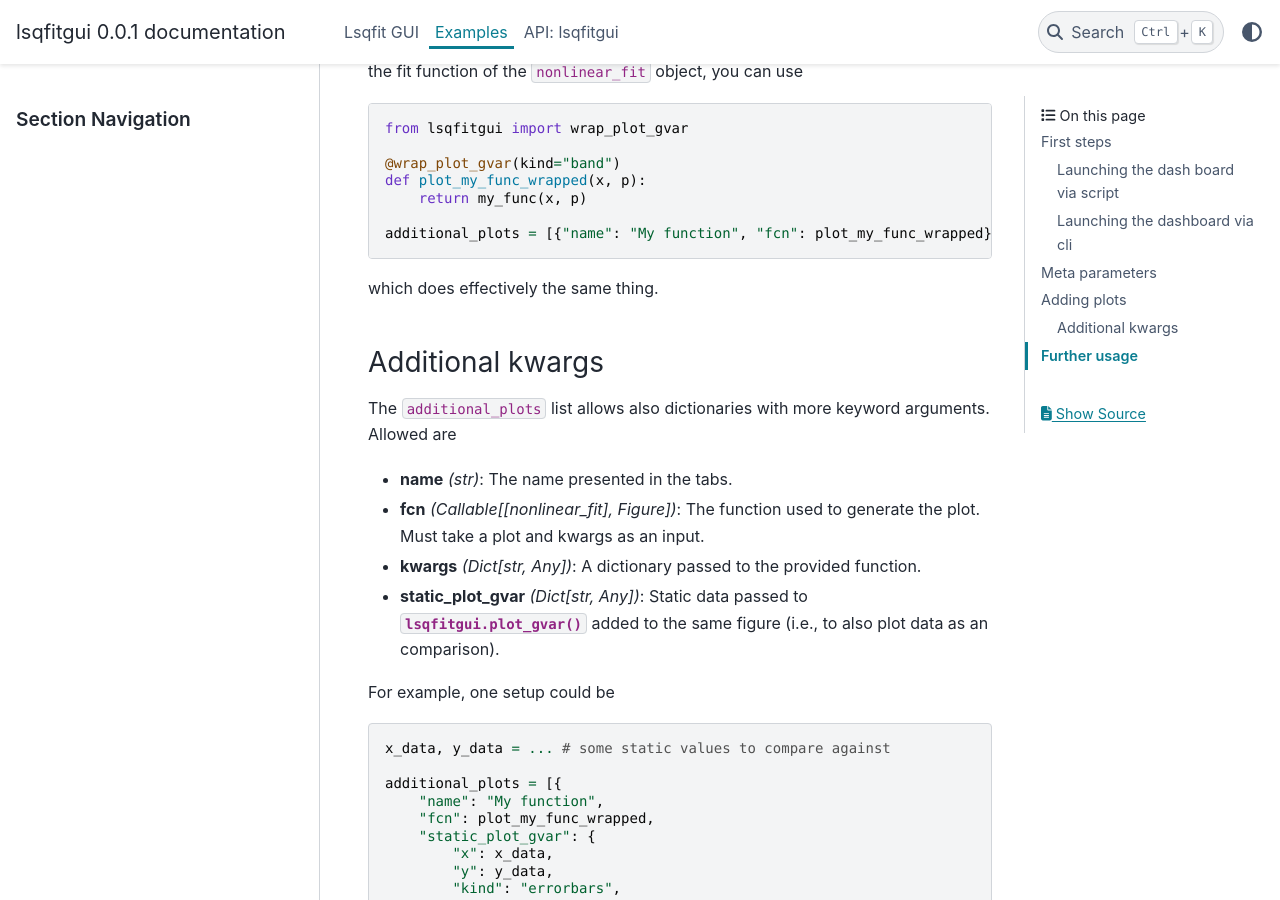
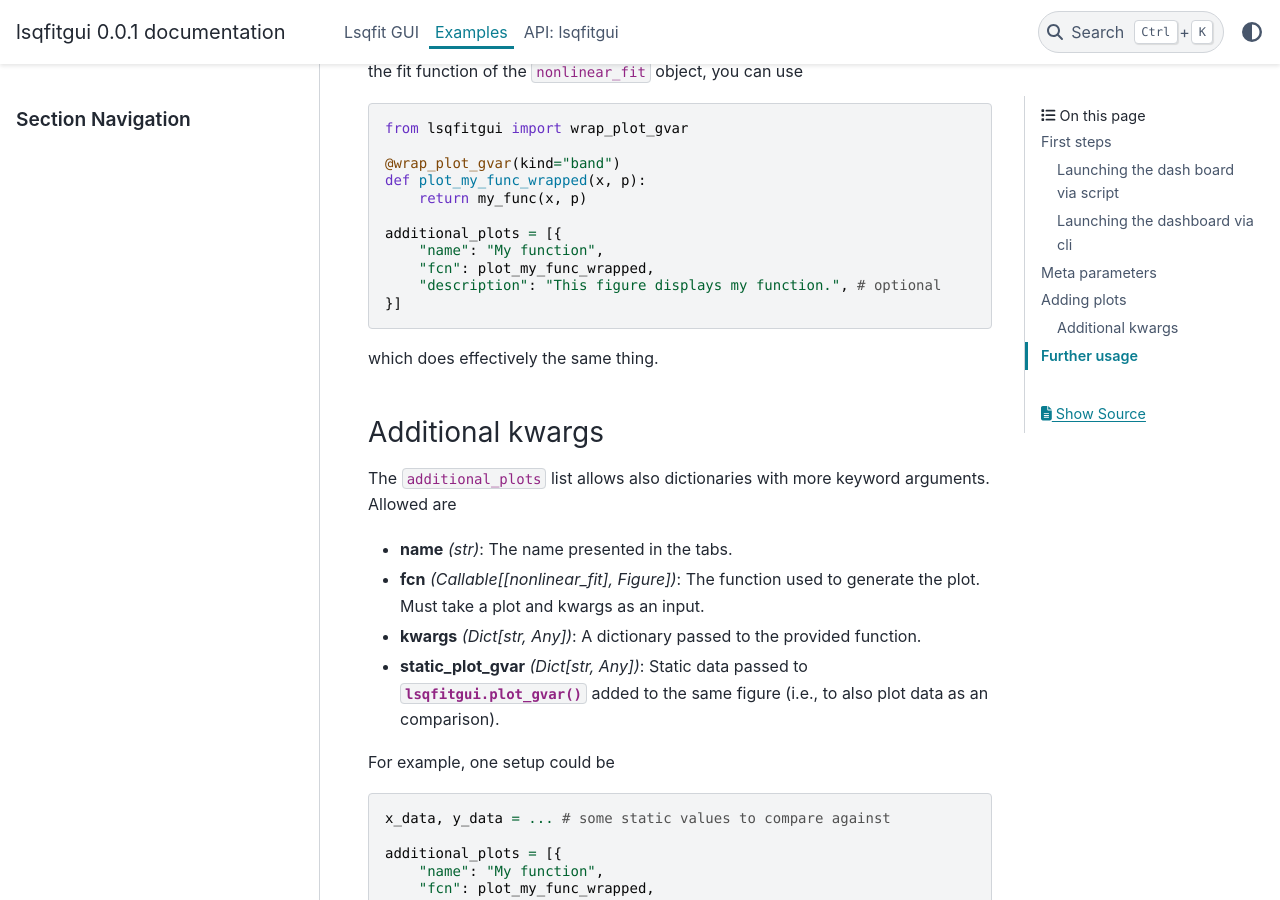
Before and after one commit to ckoerber/lsqfit-gui, a Sphinx documentation site: the page built from doc/source/examples.md, in a window 1280 px wide and 900 px high, scrolled down 3759 px. Built offline with Sphinx 7.4.7 and the PyData theme 0.15.4, drawn with Linux system fonts in a browser that asks for light colours.

Commit message:
Added doc

````diff
--- a/doc/source/examples.md
+++ b/doc/source/examples.md
@@ -159,7 +159,11 @@ from lsqfitgui import wrap_plot_gvar
 def plot_my_func_wrapped(x, p):
     return my_func(x, p)
 
-additional_plots = [{"name": "My function", "fcn": plot_my_func_wrapped}]
+additional_plots = [{
+    "name": "My function",
+    "fcn": plot_my_func_wrapped,
+    "description": "This figure displays my function.", # optional
+}]
 ```
 which does effectively the same thing.
 
````
